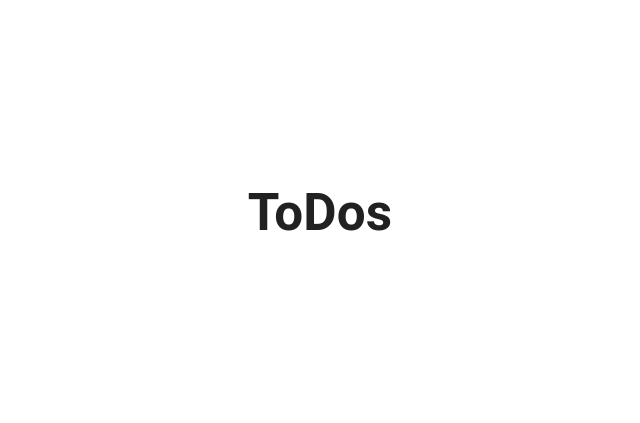
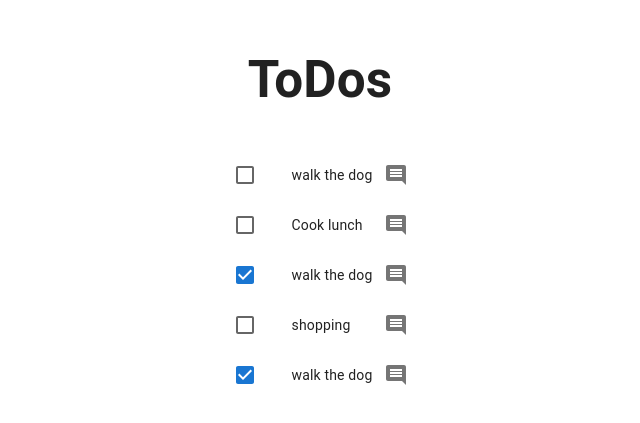
Before and after one commit to AnaraB/Notes, a React (Vite) app in the folder reactnotes/: page / in a window 1280 px wide. Shown: the part 187-610 px from the top of the page, without its empty margins (320-960 px from the left). Built offline with nearby package versions, Linux system fonts and the light colour scheme.

Commit message:
list component add, renders

```diff
--- a/reactnotes/src/App.jsx
+++ b/reactnotes/src/App.jsx
@@ -3,6 +3,7 @@
 import viteLogo from '/vite.svg'
 import './App.css'
 import CssBaseline from "@mui/material/CssBaseline"
+import TodoList from './TodoList'
 
 function App() {
 
@@ -12,6 +13,7 @@
    <>
    <CssBaseline />
    <h1>ToDos</h1>
+   <TodoList />
    </>
   )
 }
--- a/reactnotes/src/TodoList.jsx
+++ b/reactnotes/src/TodoList.jsx
@@ -1,11 +1,84 @@
+import { useState } from "react";
+
+import List from "@mui/material/List";
+import ListItem from "@mui/material/ListItem";
+import ListItemButton from "@mui/material/ListItemButton";
+import ListItemIcon from "@mui/material/ListItemIcon";
+import ListItemText from "@mui/material/ListItemText";
+import Checkbox from "@mui/material/Checkbox";
+import IconButton from "@mui/material/IconButton";
+import CommentIcon from "@mui/icons-material/Comment";
+
 const initialTodos = [
-  {id:1, text: "walk the dog", completed: false},
-  {id:2, text: "Cook lunch", completed: false},
-  {id:3, text: "walk the dog", completed: true},
-  {id:4, text: "shopping", completed: false},
-  {id:5, text: "walk the dog", completed: true},
-]
+  { id: 1, text: "walk the dog", completed: false },
+  { id: 2, text: "Cook lunch", completed: false },
+  { id: 3, text: "walk the dog", completed: true },
+  { id: 4, text: "shopping", completed: false },
+  { id: 5, text: "walk the dog", completed: true },
+];
 
 export default function TodoList() {
-  return
+  const [todos, setTodos] = useState(initialTodos);
+  return (
+    <List sx={{ width: "100%", maxWidth: 360, bgcolor: "background.paper" }}>
+      {todos.map((todo) => {
+        const labelId = `checkbox-list-label-${todo.id}`;
+
+        return (
+          <ListItem
+            key={todos.id}
+            secondaryAction={
+              <IconButton edge="end" aria-label="comments">
+                <CommentIcon />
+              </IconButton>
+            }
+            disablePadding
+          >
+            <ListItemButton
+              role={undefined}
+
+              dense
+            >
+              <ListItemIcon>
+                <Checkbox
+                  edge="start"
+                  checked={todo.completed}
+                  tabIndex={-1}
+                  disableRipple
+                  inputProps={{ "aria-labelledby": labelId }}
+                />
+              </ListItemIcon>
+              <ListItemText id={labelId} primary={todo.text} />
+            </ListItemButton>
+          </ListItem>
+        );
+      })}
+    </List>
+  );
 }
+
+// export default function CheckboxList() {
+//   const [checked, setChecked] = React.useState([0]);
+
+//   const handleToggle = (value: number) => () => {
+//     const currentIndex = checked.indexOf(value);
+//     const newChecked = [...checked];
+
+//     if (currentIndex === -1) {
+//       newChecked.push(value);
+//     } else {
+//       newChecked.splice(currentIndex, 1);
+//     }
+
+//     setChecked(newChecked);
+//   };
+
+//   return (
+//     <List sx={{ width: '100%', maxWidth: 360, bgcolor: 'background.paper' }}>
+//       {[0, 1, 2, 3].map((value) => {
+//         const labelId = `checkbox-list-label-${value}`;
+
+//       })}
+//     </List>
+//   );
+// }
```
